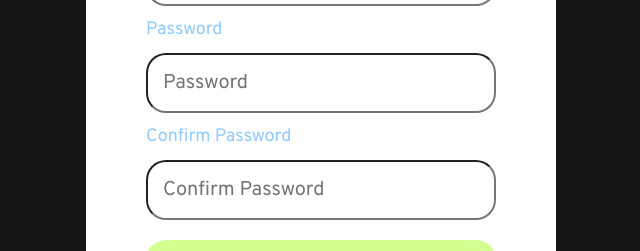
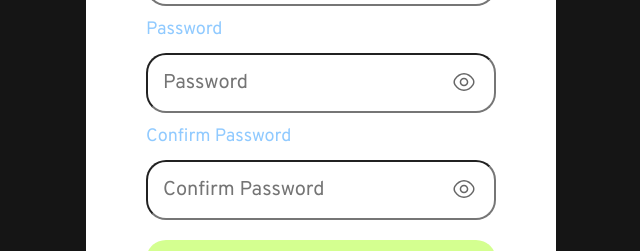
Before and after one commit to dimonarhipon/one-time-notes, a React (Vite) app: page /register in a window 1280 px wide. Shown: the part 265-516 px from the top of the page, without its empty margins (319-959 px from the left). Built offline with nearby package versions, Linux system fonts and the light colour scheme.

Commit message:
feat: добавлена функция показать пароль

```diff
--- a/src/widgets/Input/Input.module.scss
+++ b/src/widgets/Input/Input.module.scss
@@ -43,6 +43,6 @@ input:invalid[focused="true"] ~ span{
 .passwordHide {
     position: absolute;
     right: 20px;
-    top: 29px;
+    top: 54px;
     cursor: pointer;
 }
--- a/src/widgets/Input/Input.tsx
+++ b/src/widgets/Input/Input.tsx
@@ -2,12 +2,21 @@ import { useState } from 'react';
 import styles from './Input.module.scss';
 import { IInput } from '../../shared/Types/AuthTypes';
 
-const Input: React.FC<IInput> = ({ label, errorMessage, onChange, ...inputProps }) => {
+const Input: React.FC<IInput> = ({ label, errorMessage, onChange, type, ...inputProps }) => {
 
+    const imgPath= {
+        eye: '/eye.svg',
+        eyeSlash: '/eyeslash.svg',
+    };
+    const [typeInput, setTypeInput] = useState(type);
     const [focused, setFocused] = useState(false);
 
-    const handleFocus = (event: React.FocusEvent<HTMLInputElement>) => {
+    const onFocus = (event: React.FocusEvent<HTMLInputElement>) => {
         setFocused(true);
+    };
+
+    const hidePassword = () => {
+        typeInput === 'password' ? setTypeInput('text') : setTypeInput('password');
     };
 
     return (
@@ -17,13 +26,15 @@ const Input: React.FC<IInput> = ({ label, errorMessage, onChange, ...inputProps
                 className={styles.input}
                 {...inputProps}
                 onChange={onChange}
-                onBlur={handleFocus}
+                onBlur={onFocus}
+                type={typeInput}
                 onFocus={() =>
                     inputProps.name === 'confirmPassword' && setFocused(true)
                 }
                 focused={focused.toString()}
             />
             <span className={styles.span}>{errorMessage}</span>
+            {type === 'password' && <div onClick={hidePassword} className={styles.passwordHide}><img src={typeInput === 'password' ? imgPath.eye : imgPath.eyeSlash} alt='eyePassword' /></div>}
         </div>
     );
 };
```
